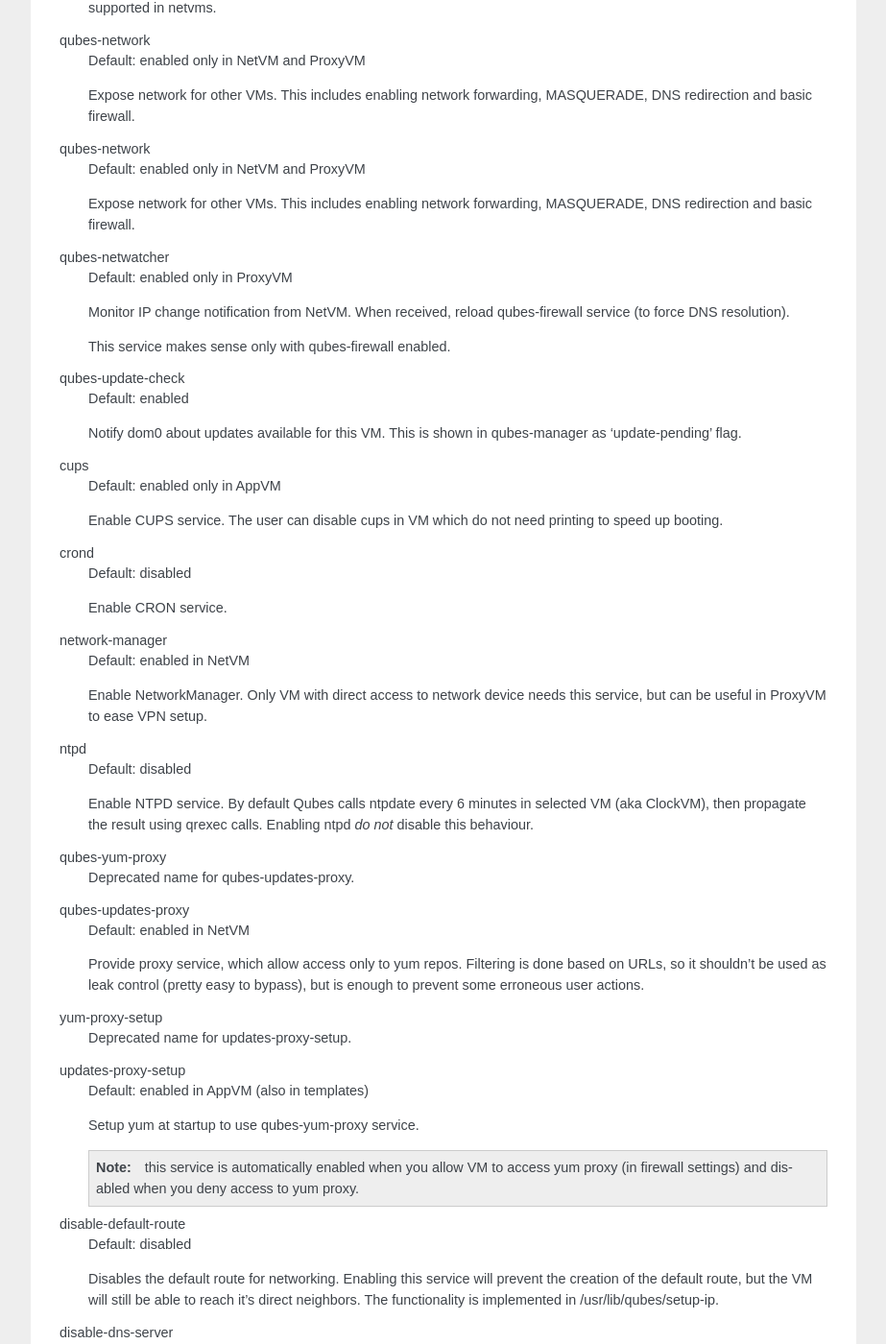
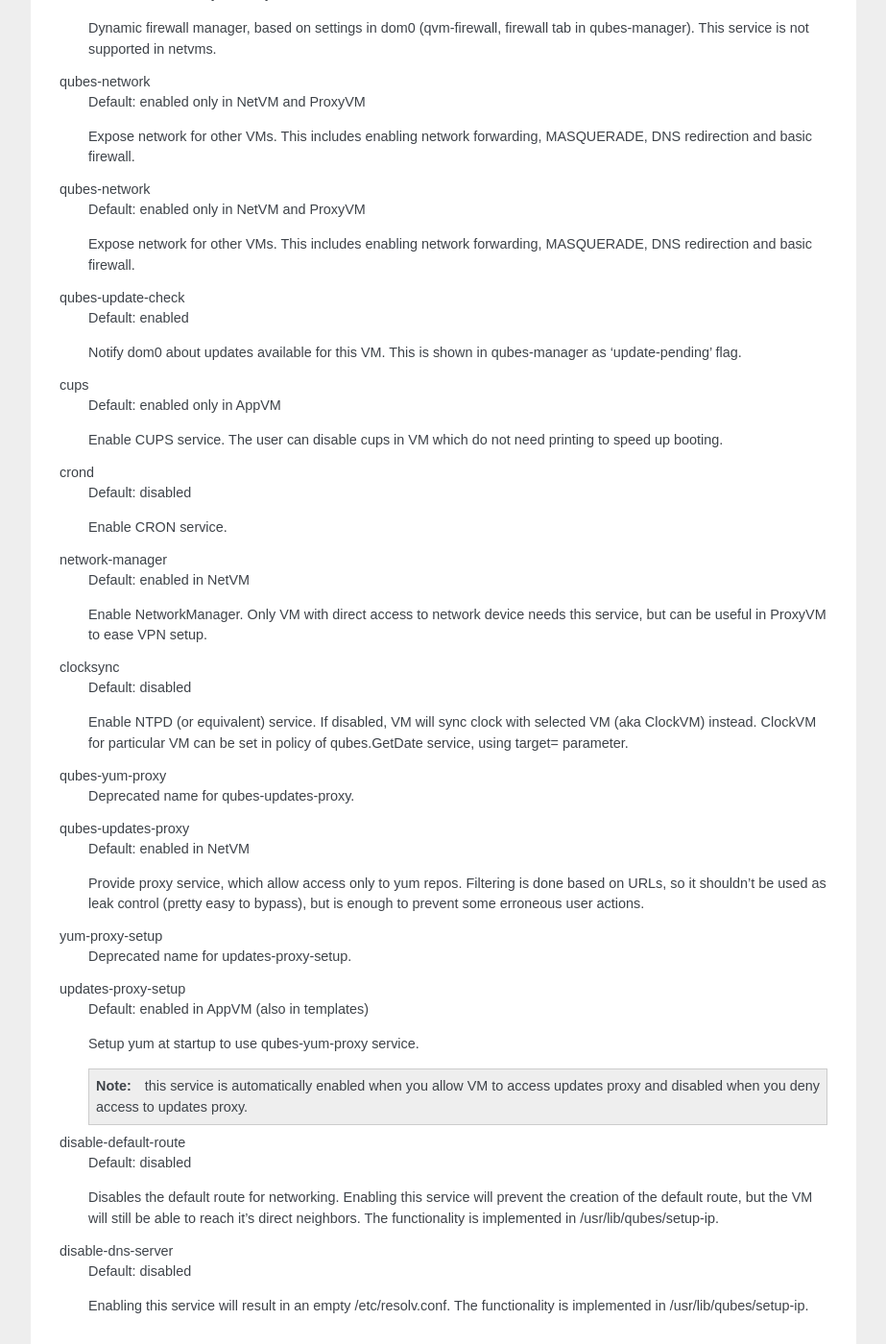
Before and after one commit to QubesOS/qubes-core-admin-client, a Sphinx documentation site: the page built from doc/manpages/qvm-service.rst, in a window 1280 px wide and 1400 px high, scrolled down 1066 px. Shown: the whole window at 96% size, without its empty margins (198-1121 px from the left). Built offline with Sphinx 7.4.7, drawn with Linux system fonts in a browser that asks for light colours; the version number could not be read and is left out; some of the changed text lies outside the part shown.

Commit message:
doc: update manpage of qvm-service
QubesOS/qubes-issues#1227

```diff
--- a/doc/manpages/qvm-service.rst
+++ b/doc/manpages/qvm-service.rst
@@ -50,11 +59,6 @@
         remove it (reset to default state), will be recreated with the rule: enabled
         if VM have no PCI devices assigned, otherwise disabled.
 
-qubes-dvm
-    Default: disabled
-
-    Used internally when creating DispVM savefile.
-
 qubes-firewall
     Default: enabled only in ProxyVM
 
@@ -71,14 +75,6 @@
 
     Expose network for other VMs. This includes enabling network forwarding,
     MASQUERADE, DNS redirection and basic firewall.
-
-qubes-netwatcher
-    Default: enabled only in ProxyVM
-
-    Monitor IP change notification from NetVM. When received, reload
-    qubes-firewall service (to force DNS resolution).
-
-    This service makes sense only with qubes-firewall enabled.
 
 qubes-update-check
     Default: enabled
@@ -103,12 +99,12 @@
     Enable NetworkManager. Only VM with direct access to network device needs
     this service, but can be useful in ProxyVM to ease VPN setup.
 
-ntpd
+clocksync
     Default: disabled
 
-    Enable NTPD service. By default Qubes calls ntpdate every 6 minutes in
-    selected VM (aka ClockVM), then propagate the result using qrexec calls.
-    Enabling ntpd *do not* disable this behaviour.
+    Enable NTPD (or equivalent) service. If disabled, VM will sync clock with
+    selected VM (aka ClockVM) instead. ClockVM for particular VM can be set in
+    policy of qubes.GetDate service, using target= parameter.
 
 qubes-yum-proxy
     Deprecated name for qubes-updates-proxy.
@@ -130,9 +126,8 @@
 
     .. note::
 
-       this service is automatically enabled when you allow VM to access yum
-       proxy (in firewall settings) and disabled when you deny access to yum
-       proxy.
+       this service is automatically enabled when you allow VM to access updates
+       proxy and disabled when you deny access to updates proxy.
 
 disable-default-route
     Default: disabled
```
Also changed, not shown: other parts of doc/manpages/qvm-service.rst (+10 -1 lines).
